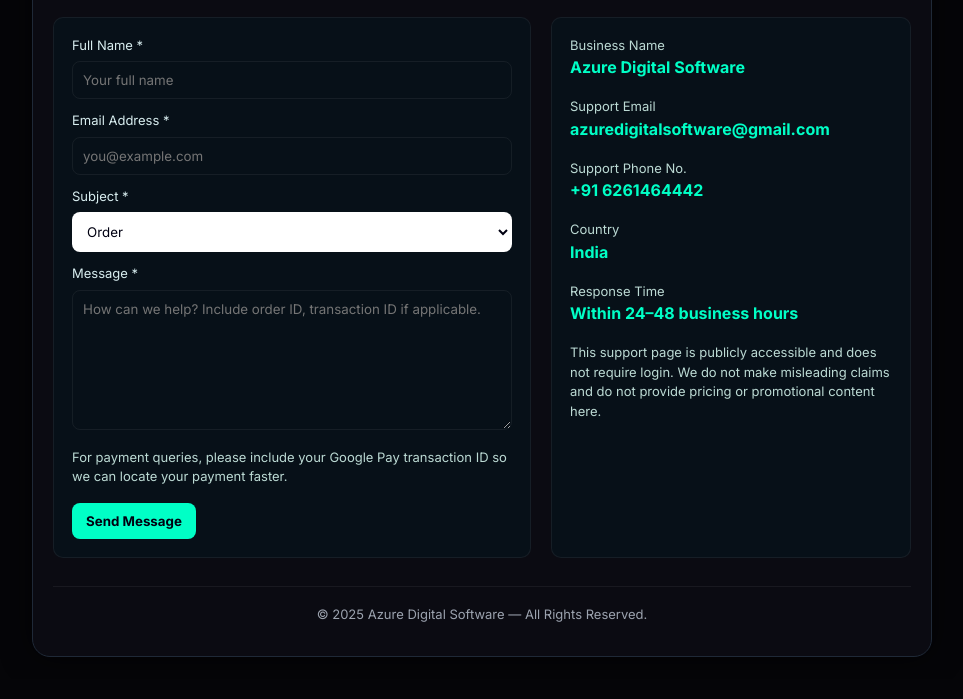
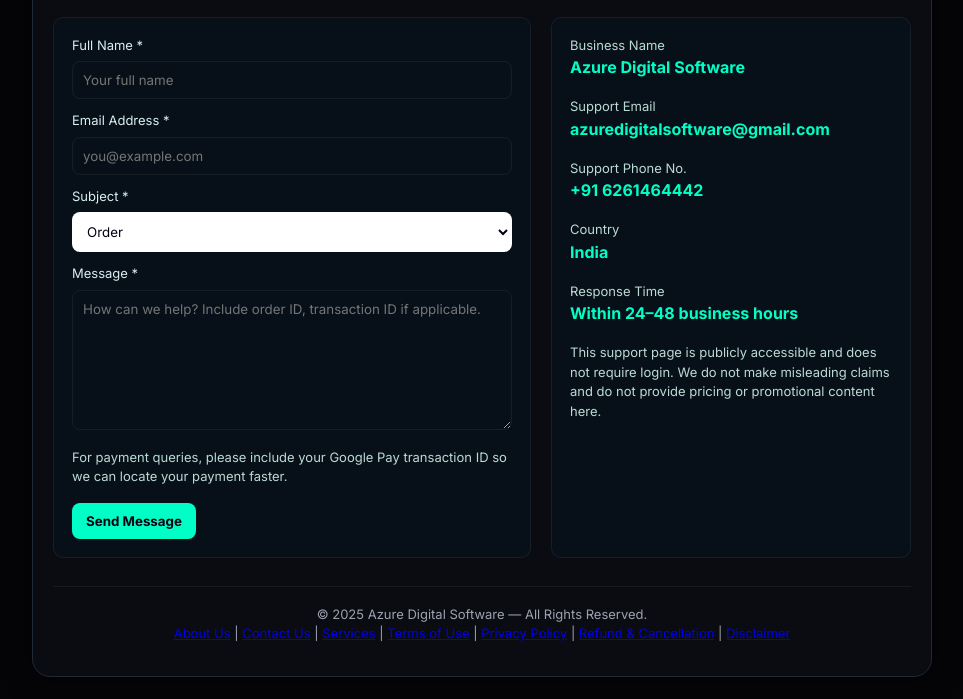
Before and after one commit to azuredigitalsoftware-debug/azuredigitalsoftware-auto-upi, a website: page public/contact-us.html in a window 1280 px wide. Shown: the part 205-904 px from the top of the page, without its empty margins (158-1121 px from the left). Drawn offline with Linux system fonts and the light colour scheme.

Commit message:
Update contact-us.html

```diff
--- a/public/contact-us.html
+++ b/public/contact-us.html
@@ -118,8 +118,23 @@
       </aside>
     </div>
 
-    <footer>
+     <footer>
       <p>© <span id="year"></span> Azure Digital Software — All Rights Reserved.</p>
+      <div class="footer-links">
+        <a href="about-us.html">About Us</a>
+        <span>|</span>
+        <a href="contact-us.html">Contact Us</a>
+        <span>|</span>
+        <a href="services.html">Services</a>
+        <span>|</span>
+        <a href="terms-of-use.html">Terms of Use</a>
+        <span>|</span>
+        <a href="privacy-policy.html">Privacy Policy</a>
+        <span>|</span>
+        <a href="refund-cancellation.html">Refund & Cancellation</a>
+        <span>|</span>
+        <a href="disclaimer.html">Disclaimer</a>
+      </div>
     </footer>
   </div>
 
```
